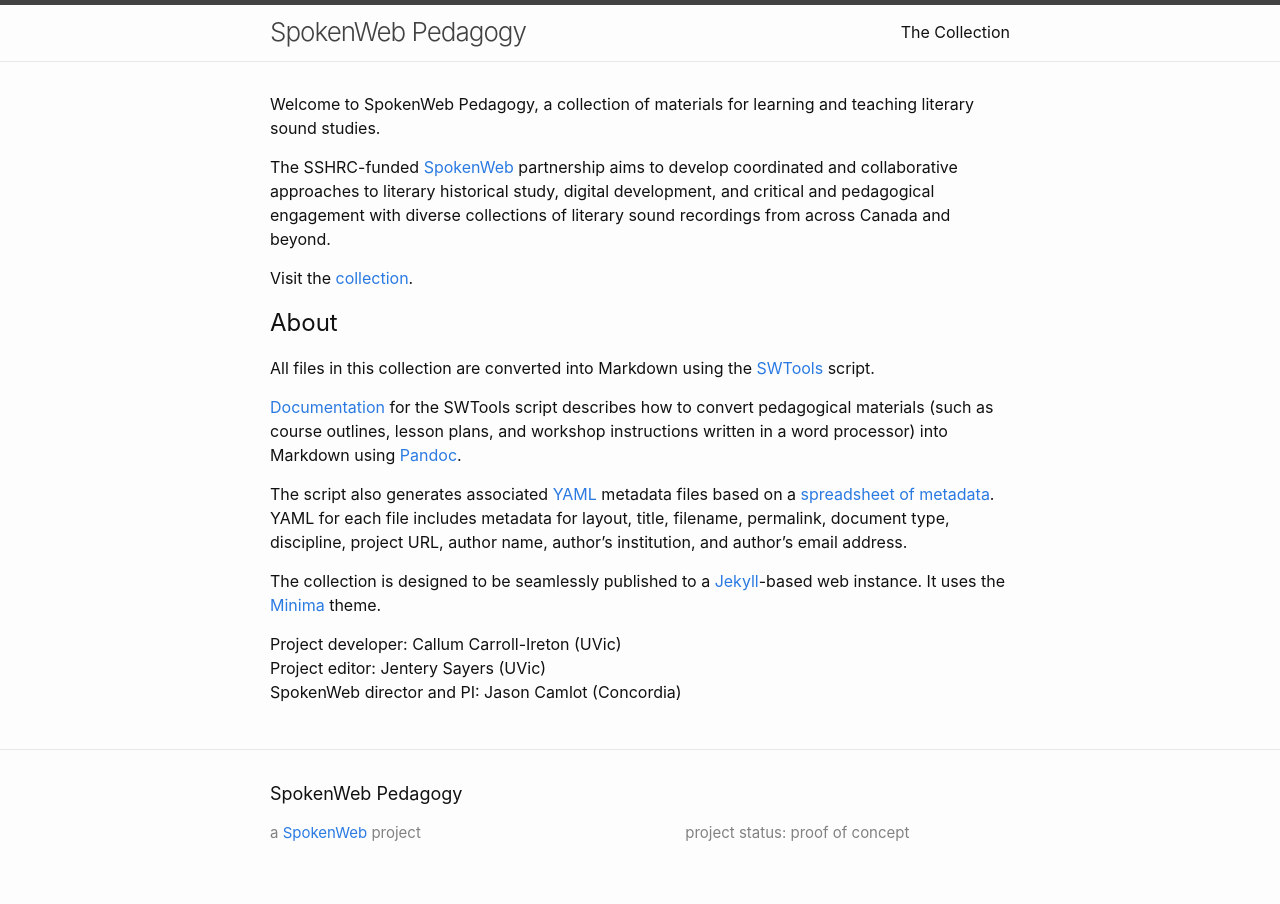
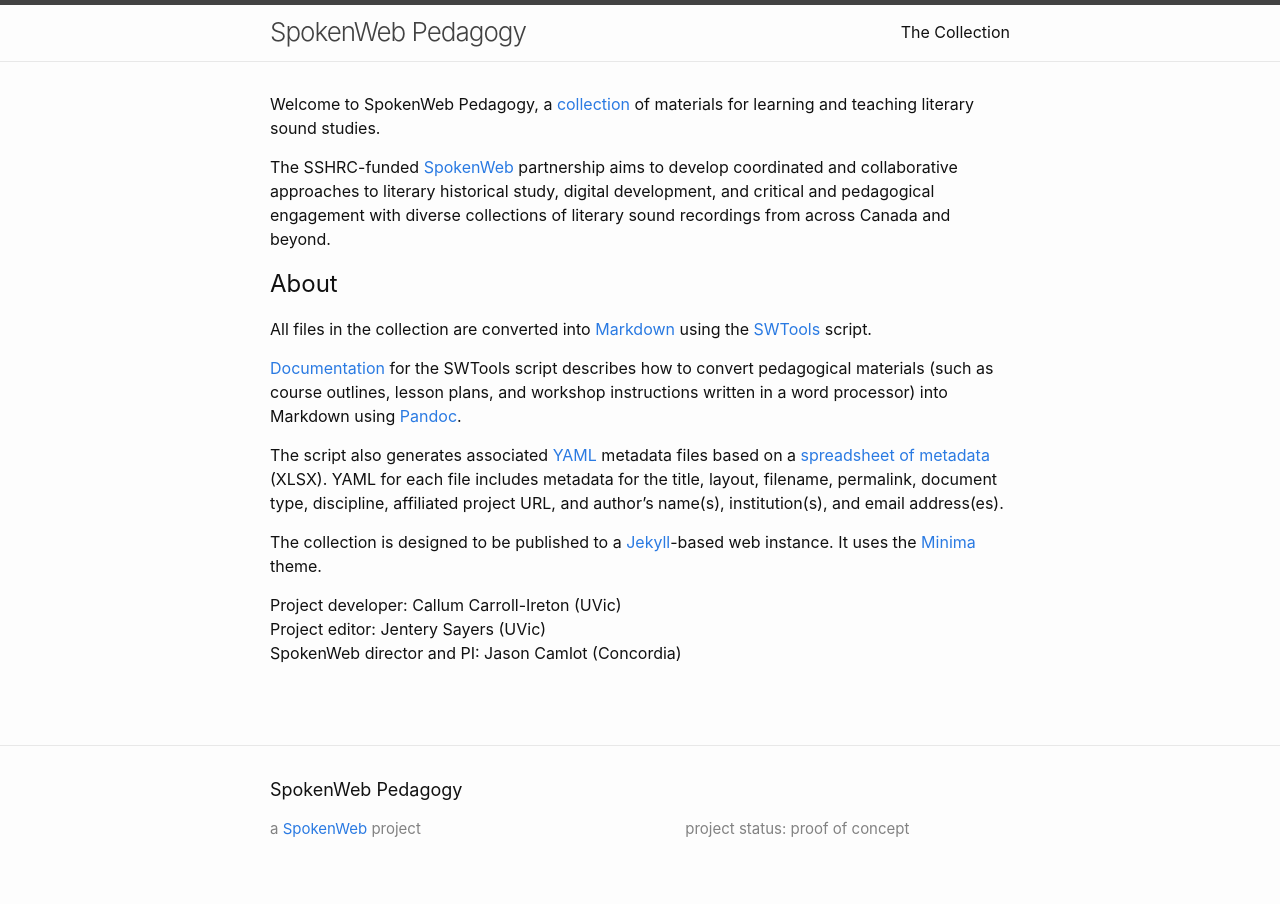
Before and after one commit to jentery/SWDemo, a Jekyll site: the page built from index.md, in a window 1280 px wide. Built offline with Jekyll 4.4.1, drawn with Linux system fonts in a browser that asks for light colours.

Commit message:
Update index.md

```diff
--- a/index.md
+++ b/index.md
@@ -7,21 +7,19 @@
 #
 layout: home
 ---
-Welcome to SpokenWeb Pedagogy, a collection of materials for learning and teaching literary sound studies.
+Welcome to SpokenWeb Pedagogy, a [collection](https://jentery.github.io/SWDemo/mdfiles/) of materials for learning and teaching literary sound studies.
 
 The SSHRC-funded [SpokenWeb](https://spokenweb.ca/) partnership aims to develop coordinated and collaborative approaches to literary historical study, digital development, and critical and pedagogical engagement with diverse collections of literary sound recordings from across Canada and beyond.
 
-Visit the [collection](https://jentery.github.io/SWDemo/mdfiles/).
-
 ## About
 
-All files in this collection are converted into Markdown using the [SWTools](https://github.com/callumyci/SWTools) script.
+All files in the collection are converted into [Markdown](https://daringfireball.net/projects/markdown/) using the [SWTools](https://github.com/callumyci/SWTools) script.
 
 [Documentation](https://github.com/callumyci/SWTools/blob/main/README.md) for the SWTools script describes how to convert pedagogical materials (such as course outlines, lesson plans, and workshop instructions written in a word processor) into Markdown using [Pandoc](https://pandoc.org/).
 
-The script also generates associated [YAML](https://yaml.org/) metadata files based on a [spreadsheet of metadata](https://github.com/jentery/SWDemo/blob/main/metadata.xlsx). YAML for each file includes metadata for layout, title, filename, permalink, document type, discipline, project URL, author name, author's institution, and author's email address.
+The script also generates associated [YAML](https://yaml.org/) metadata files based on a [spreadsheet of metadata](https://github.com/jentery/SWDemo/blob/main/metadata.xlsx) (XLSX). YAML for each file includes metadata for the title, layout, filename, permalink, document type, discipline, affiliated project URL, and author's name(s), institution(s), and email address(es).
 
-The collection is designed to be seamlessly published to a [Jekyll](https://github.com/jekyll)-based web instance. It uses the [Minima](https://github.com/jekyll/minima) theme.
+The collection is designed to be published to a [Jekyll](https://github.com/jekyll)-based web instance. It uses the [Minima](https://github.com/jekyll/minima) theme.
 
 Project developer: Callum Carroll-Ireton (UVic)
 Project editor: Jentery Sayers (UVic)
```
